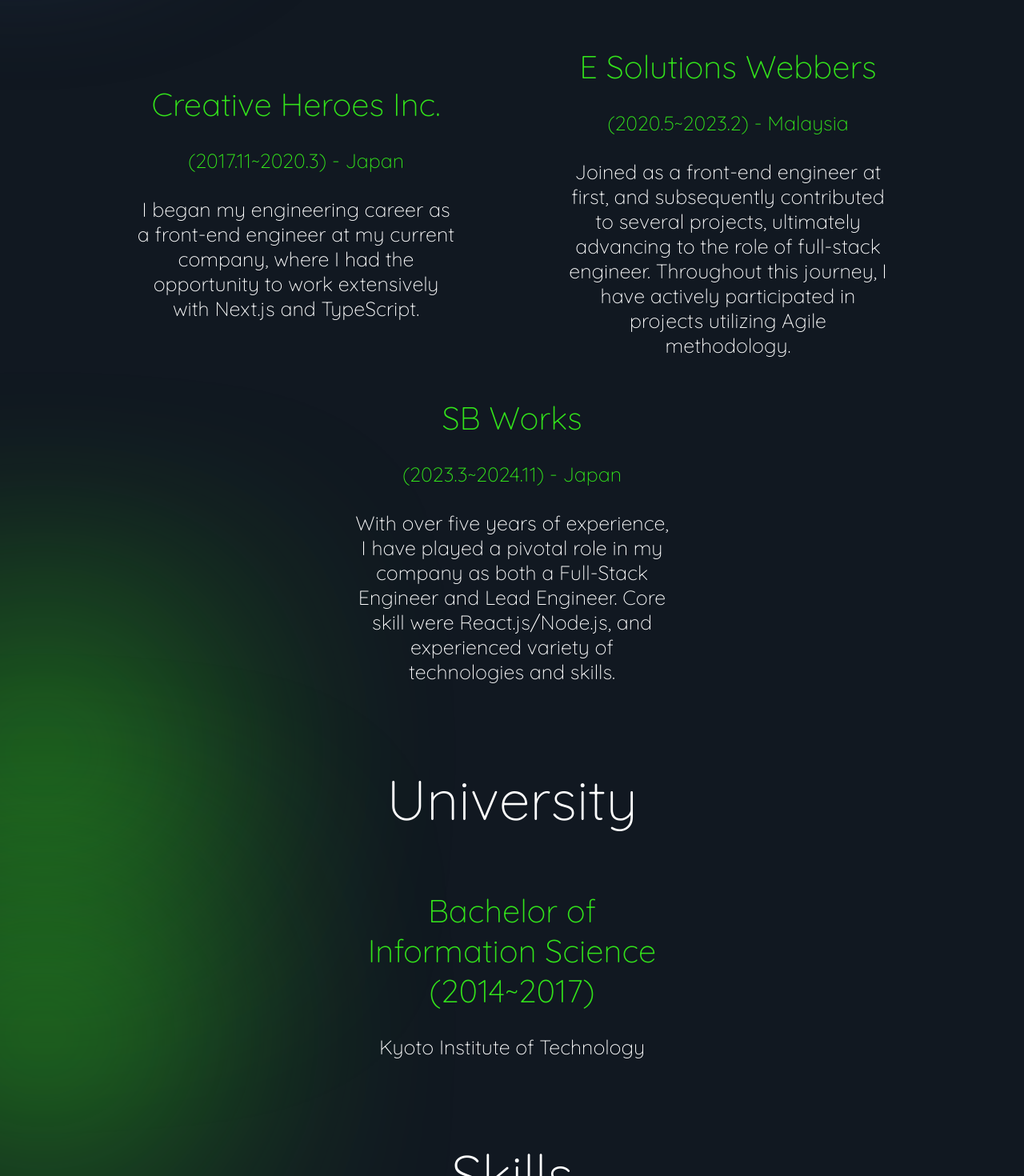
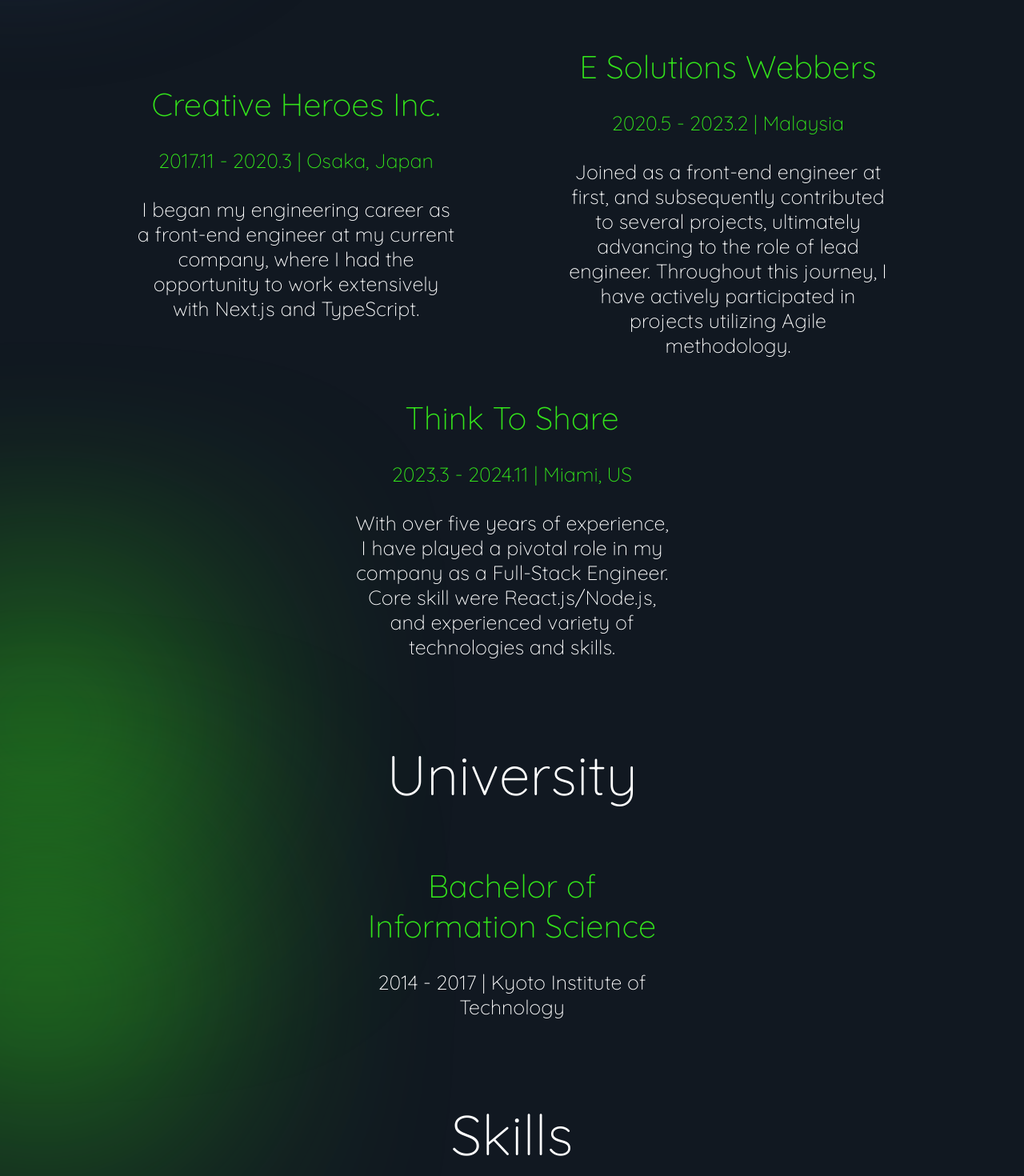
Before and after one commit to purity111/portfolio, a Next.js app: page / in a window 1280 px wide. Shown: the part 1000-2470 px from the top of the page at 80% size. Built offline with nearby package versions, Linux system fonts and the light colour scheme; no server answers.

Commit message:
resume driv

```diff
--- a/src/components/Hero/Hero.tsx
+++ b/src/components/Hero/Hero.tsx
@@ -201,7 +201,7 @@
             </motion.span>
           </div>
           <motion.a
-            href="Docs/portfolio.pdf"
+            href="https://drive.google.com/file/d/18JSbQR9e24Ki-9WWLEPwZGZM23PWlZ9D"
             target="_blank"
             variants={textChildrenVariants}
             whileHover={{
@@ -209,12 +209,7 @@
               transform: "translate(-0.7rem, -0.7rem)",
             }}
             className={`${styles.hero_left_container_btn}`}
-            onClick={() => {
-              if (SoundActive) {
-                playClick();
-              }
-              // logEvent(getAnalytics(), `Resume hero`);
-            }}
+
           >
             {heroData.btnText}
           </motion.a>
--- a/src/components/Navbar/Right.tsx
+++ b/src/components/Navbar/Right.tsx
@@ -159,7 +159,7 @@
               setNavState((prev) => ({ ...prev, open: false }));
               // logEvent(getAnalytics(), `Resume Navbar`);
             }}
-            href={"/Docs/portfolio.pdf"}
+            href={"https://drive.google.com/file/d/18JSbQR9e24Ki-9WWLEPwZGZM23PWlZ9D"}
             target="_blank"
           >
             Resume
--- a/src/db/main.ts
+++ b/src/db/main.ts
@@ -24,18 +24,18 @@
   cards: [
     {
       title: "Creative Heroes Inc.",
-      subTitle: "(2017.11~2020.3) - Japan",
+      subTitle: "2017.11 - 2020.3 | Osaka, Japan",
       text: "I began my engineering career as a front-end engineer at my current company, where I had the opportunity to work extensively with Next.js and TypeScript.",
     },
     {
       title: "E Solutions Webbers",
-      subTitle: "(2020.5~2023.2) - Malaysia",
-      text: "Joined as a front-end engineer at first, and subsequently contributed to several projects, ultimately advancing to the role of full-stack engineer. Throughout this journey, I have actively participated in projects utilizing Agile methodology.",
+      subTitle: "2020.5 - 2023.2 | Malaysia",
+      text: "Joined as a front-end engineer at first, and subsequently contributed to several projects, ultimately advancing to the role of lead engineer. Throughout this journey, I have actively participated in projects utilizing Agile methodology.",
     },
     {
-      title: "SB Works",
-      subTitle: "(2023.3~2024.11) - Japan",
-      text: "With over five years of experience, I have played a pivotal role in my company as both a Full-Stack Engineer and Lead Engineer. Core skill were React.js/Node.js, and experienced variety of technologies and skills.",
+      title: "Think To Share",
+      subTitle: "2023.3 - 2024.11 | Miami, US",
+      text: "With over five years of experience, I have played a pivotal role in my company as a Full-Stack Engineer. Core skill were React.js/Node.js, and experienced variety of technologies and skills.",
     },
   ],
 };
@@ -44,8 +44,8 @@
   title: "University",
   cards: [
     {
-      title: "Bachelor of Information Science (2014~2017)",
-      text: "Kyoto Institute of Technology",
+      title: "Bachelor of Information Science",
+      text: "2014 - 2017 | Kyoto Institute of Technology",
     },
   ],
 };
@@ -166,13 +166,13 @@
     },
     {
       label: "Resume",
-      url: "/Docs/portfolio.pdf",
+      url: "https://drive.google.com/file/d/18JSbQR9e24Ki-9WWLEPwZGZM23PWlZ9D",
     },
   ],
 };
 
 export const ProjectsData = {
-  title: "Top Projects",
+  title: "Recent Projects",
   Projects: [
     {
       name: "Attendance Management System",
```
